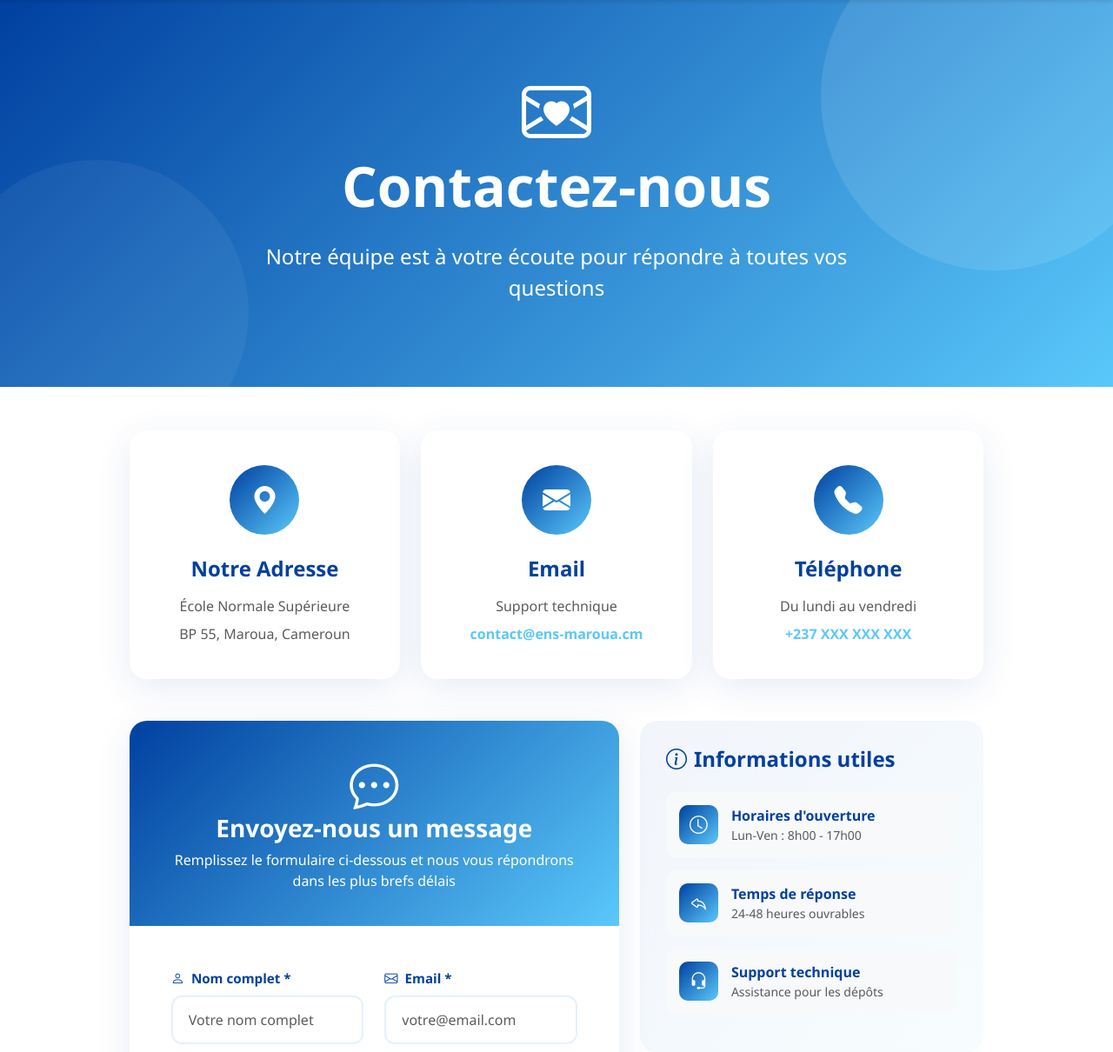
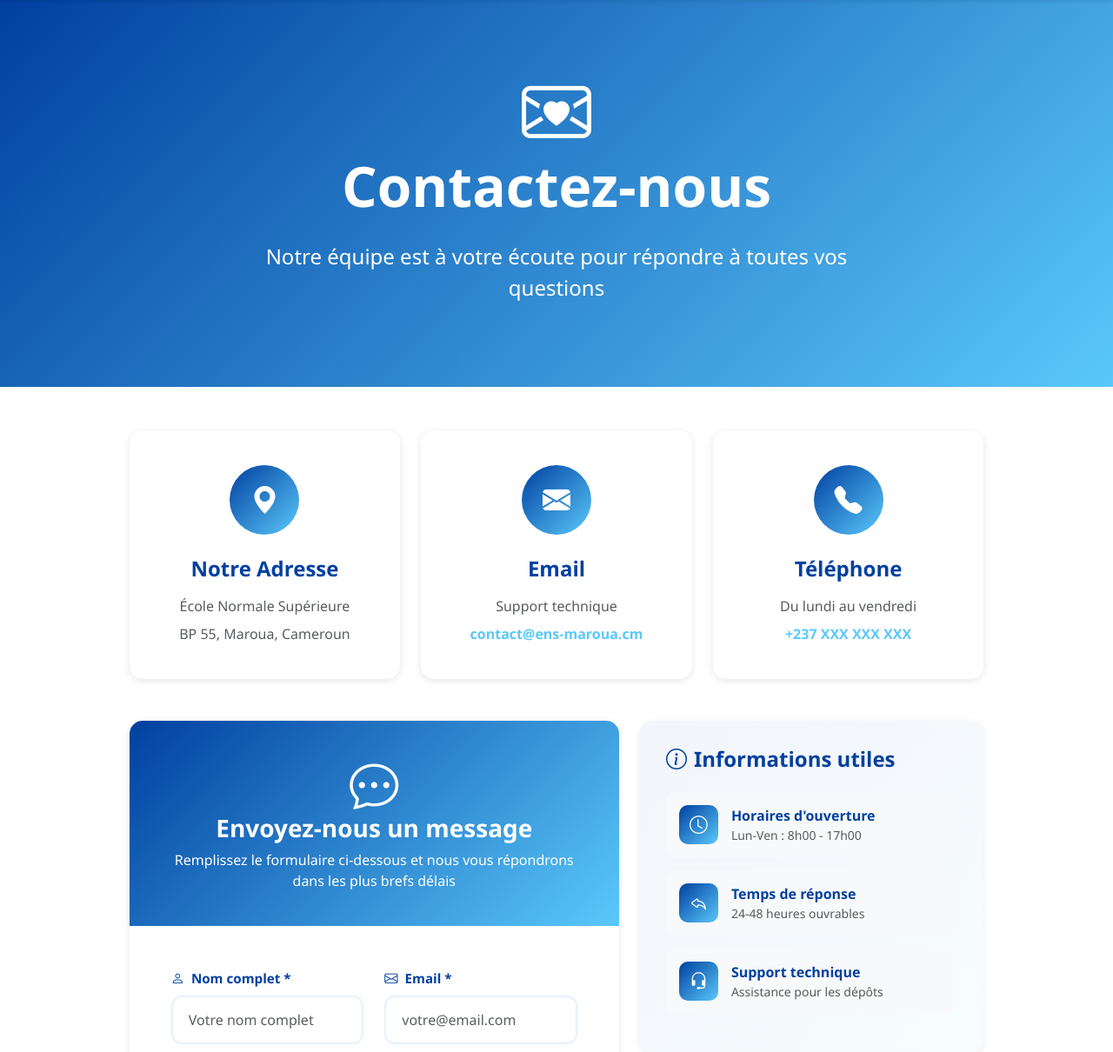
Before and after one commit to 2zalab/ArEM, a Laravel app: page /contact in a window 1280 px wide. Shown: the part 62-1272 px from the top of the page at 87% size. Run offline with Laravel 12, Linux system fonts and the light colour scheme.

Commit message:
fix: Simplification design pages - retrait effets glace
Harmonisation du style des pages Recherche, À propos et Contact en retirant
les effets visuels "glace" et en uniformisant les élévations de cartes.

Changements appliqués sur les 3 pages :

1. Hero Sections :
   - Suppression des cercles décoratifs ::before et ::after
   - Suppression des effets backdrop-filter et blur
   - Suppression position: relative, overflow: hidden
   - Suppression z-index sur le contenu
   - Hero sections maintenant avec gradient simple et propre

2. Cartes et Élévations :
   - Box-shadow uniformisées : 0 2px 8px rgba(0,0,0,0.1)
   - Box-shadow hover : 0 4px 16px rgba(0,0,0,0.15)
   - Border-radius réduits de 20px à 15px pour cohérence
   - Hover translateY réduit de -10px à -3px/-5px

3. Feature Cards (À Propos) :
   - Suppression animation ::before avec scaleX
   - Ajout border-top: 4px solid #5AC8FA à la place
   - Style plus simple et épuré

4. Toutes les dispositions conservées :
   - Aucun changement de layout ou contenu
   - Seulement amélioration visuelle des cartes
   - Animations hover plus subtiles
   - Design plus cohérent avec le reste du site

Les pages gardent leur identité moderne tout en étant plus légères
visuellement et mieux harmonisées entre elles.

Fichiers modifiés :
- search/advanced.blade.php : Hero simplifié, cards harmonisées
- about.blade.php : Cercles retirés, feature-cards avec border-top
- contact.blade.php : Effets glace retirés, shadows uniformisées

```diff
--- a/resources/views/contact.blade.php
+++ b/resources/views/contact.blade.php
@@ -8,45 +8,21 @@
         background: linear-gradient(135deg, #0040A0 0%, #5AC8FA 100%);
         padding: 80px 0;
         margin-bottom: 50px;
-        position: relative;
-        overflow: hidden;
-    }
-
-    .contact-hero::before {
-        content: '';
-        position: absolute;
-        top: -20%;
-        right: -5%;
-        width: 400px;
-        height: 400px;
-        background: rgba(255, 255, 255, 0.1);
-        border-radius: 50%;
-    }
-
-    .contact-hero::after {
-        content: '';
-        position: absolute;
-        bottom: -20%;
-        left: -5%;
-        width: 350px;
-        height: 350px;
-        background: rgba(255, 255, 255, 0.05);
-        border-radius: 50%;
     }
 
     .contact-card {
         border: none;
-        border-radius: 20px;
+        border-radius: 15px;
         padding: 40px;
         background: white;
-        box-shadow: 0 10px 40px rgba(0, 64, 160, 0.1);
+        box-shadow: 0 2px 8px rgba(0, 0, 0, 0.1);
         transition: all 0.3s;
         height: 100%;
     }
 
     .contact-card:hover {
-        transform: translateY(-10px);
-        box-shadow: 0 15px 50px rgba(0, 64, 160, 0.15);
+        transform: translateY(-5px);
+        box-shadow: 0 4px 16px rgba(0, 0, 0, 0.15);
     }
 
     .contact-icon {
@@ -69,8 +45,8 @@
 
     .form-card {
         border: none;
-        border-radius: 20px;
-        box-shadow: 0 10px 40px rgba(0, 64, 160, 0.1);
+        border-radius: 15px;
+        box-shadow: 0 2px 8px rgba(0, 0, 0, 0.1);
         overflow: hidden;
     }
 
@@ -181,7 +157,7 @@
 <div class="contact-hero">
     <div class="container-fluid px-5">
         <div class="row align-items-center">
-            <div class="col-lg-8 mx-auto text-center text-white position-relative" style="z-index: 1;">
+            <div class="col-lg-8 mx-auto text-center text-white">
                 <i class="bi bi-envelope-heart display-1 mb-4"></i>
                 <h1 class="display-3 fw-bold mb-4">Contactez-nous</h1>
                 <p class="lead fs-4">
@@ -317,7 +293,7 @@
                 <!-- Additional Info -->
                 <div class="col-lg-5">
                     <!-- Quick Info -->
-                    <div class="card border-0" style="border-radius: 20px; background: linear-gradient(135deg, rgba(0, 64, 160, 0.05) 0%, rgba(90, 200, 250, 0.05) 100%); padding: 30px; margin-bottom: 25px;">
+                    <div class="card border-0" style="border-radius: 15px; background: linear-gradient(135deg, rgba(0, 64, 160, 0.05) 0%, rgba(90, 200, 250, 0.05) 100%); padding: 30px; margin-bottom: 25px; box-shadow: 0 2px 8px rgba(0, 0, 0, 0.08);">
                         <h4 class="fw-bold mb-4" style="color: #0040A0;">
                             <i class="bi bi-info-circle me-2"></i>Informations utiles
                         </h4>
@@ -354,7 +330,7 @@
                     </div>
 
                     <!-- FAQ Preview -->
-                    <div class="card border-0" style="border-radius: 20px; box-shadow: 0 10px 30px rgba(0, 64, 160, 0.08); padding: 30px;">
+                    <div class="card border-0" style="border-radius: 15px; box-shadow: 0 2px 8px rgba(0, 0, 0, 0.1); padding: 30px;">
                         <h4 class="fw-bold mb-4" style="color: #0040A0;">
                             <i class="bi bi-question-circle me-2"></i>Questions fréquentes
                         </h4>
```
Also changed, not shown: resources/views/about.blade.php (+7 -49 lines), resources/views/search/advanced.blade.php (+4 -5 lines).
